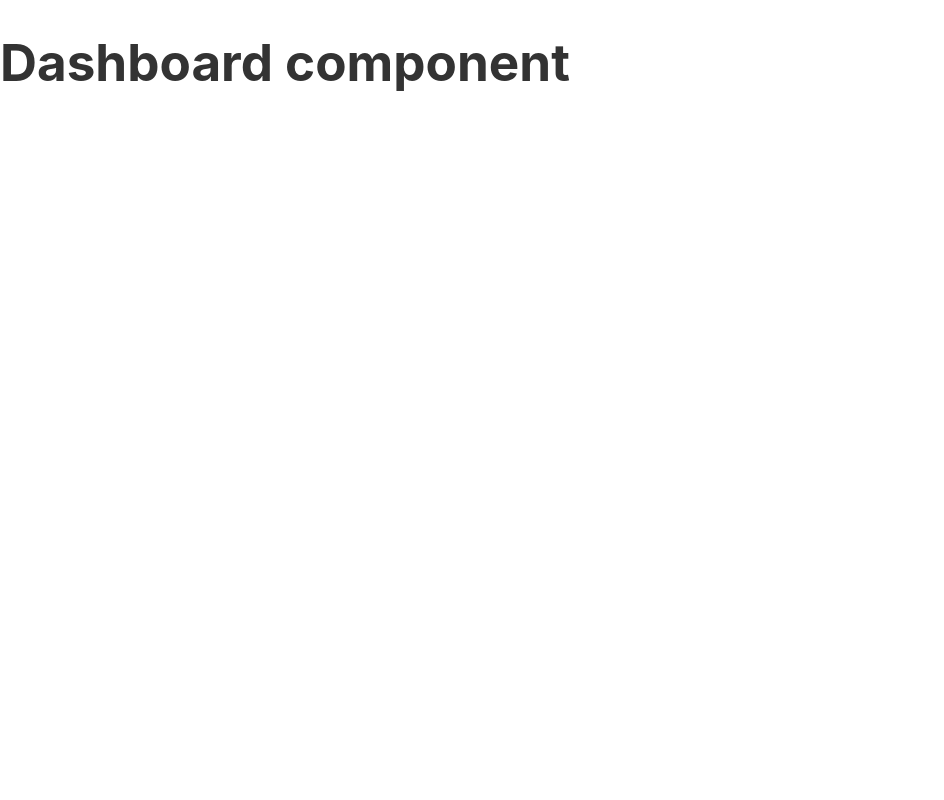
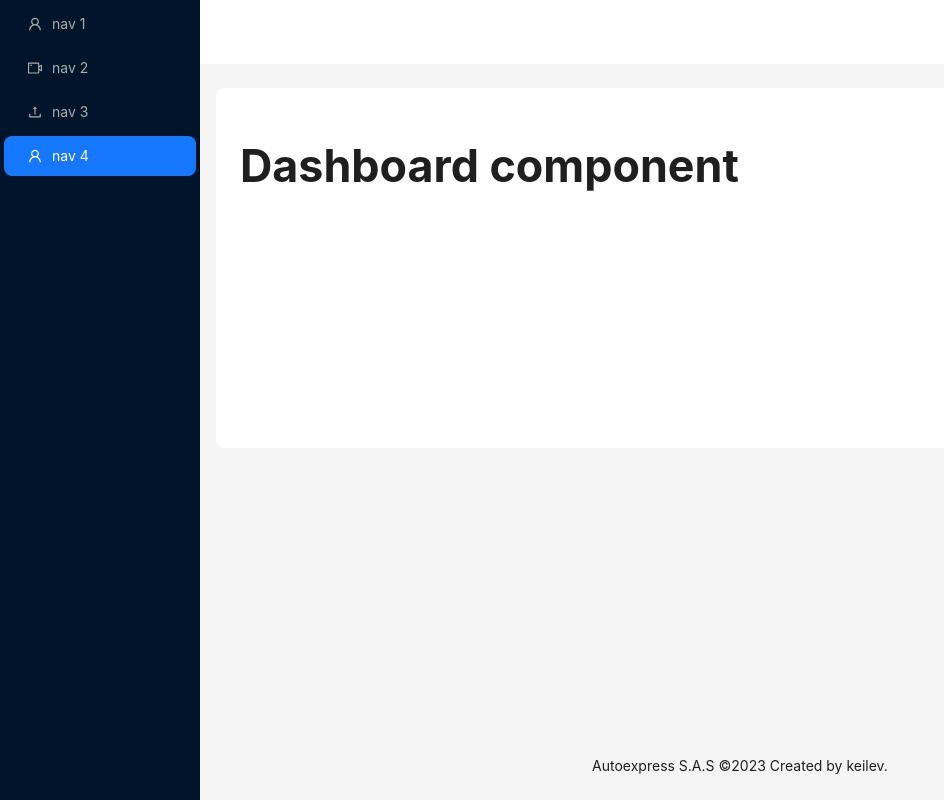
Before and after one commit to keilevv/autoexpress, a React (Vite) app in the folder client/: page /dashboard in a window 1280 px wide. Shown: the whole page, without its empty margins (0-944 px from the left). Built offline with nearby package versions, Linux system fonts and the light colour scheme.

Commit message:
main layout first commit

```diff
--- a/client/package.json
+++ b/client/package.json
@@ -10,6 +10,7 @@
     "preview": "vite preview"
   },
   "dependencies": {
+    "@ant-design/icons": "^5.2.6",
     "antd": "^5.11.5",
     "axios": "^1.6.2",
     "react": "^18.2.0",
--- a/client/src/containers/Dashboard/index.jsx
+++ b/client/src/containers/Dashboard/index.jsx
@@ -1,9 +1,11 @@
 import Dashboard from "../../components/Dashboard";
+import MainLayout from "../Layout";
+
 function DashboardContainer() {
   return (
-    <>
+    <MainLayout>
       <Dashboard />
-    </>
+    </MainLayout>
   );
 }
 export default DashboardContainer;
--- /dev/null
+++ b/client/src/containers/Layout/index.jsx
@@ -0,0 +1,68 @@
+import React from "react";
+import {
+  UploadOutlined,
+  UserOutlined,
+  VideoCameraOutlined,
+} from "@ant-design/icons";
+import { Layout, Menu, theme } from "antd";
+
+const { Header, Content, Footer, Sider } = Layout;
+
+const items = [
+  UserOutlined,
+  VideoCameraOutlined,
+  UploadOutlined,
+  UserOutlined,
+].map((icon, index) => ({
+  key: String(index + 1),
+  icon: React.createElement(icon),
+  label: `nav ${index + 1}`,
+}));
+
+function MainLayout({ children }) {
+  const {
+    token: { colorBgContainer, borderRadiusLG },
+  } = theme.useToken();
+
+  return (
+    <Layout>
+      <Sider
+        breakpoint="lg"
+        collapsedWidth="0"
+        onBreakpoint={(broken) => {
+          // console.log(broken);
+        }}
+        onCollapse={(collapsed, type) => {
+          // console.log(collapsed, type);
+        }}
+      >
+        <div className="demo-logo-vertical" />
+        <Menu
+          theme="dark"
+          mode="inline"
+          defaultSelectedKeys={["4"]}
+          items={items}
+        />
+      </Sider>
+      <Layout>
+        <Header style={{ padding: 0, background: colorBgContainer }} />
+        <Content style={{ margin: "24px 16px 0" }}>
+          <div
+            style={{
+              padding: 24,
+              minHeight: 360,
+              background: colorBgContainer,
+              borderRadius: borderRadiusLG,
+            }}
+          >
+            {children}
+          </div>
+        </Content>
+        <Footer style={{ textAlign: "center" }}>
+          Autoexpress S.A.S ©2023 Created by keilev.
+        </Footer>
+      </Layout>
+    </Layout>
+  );
+}
+export default MainLayout;
```
Also changed, not shown: client/src/containers/Layout/style.css (added), 1 other file (tests, documents, lock files or other folders).
